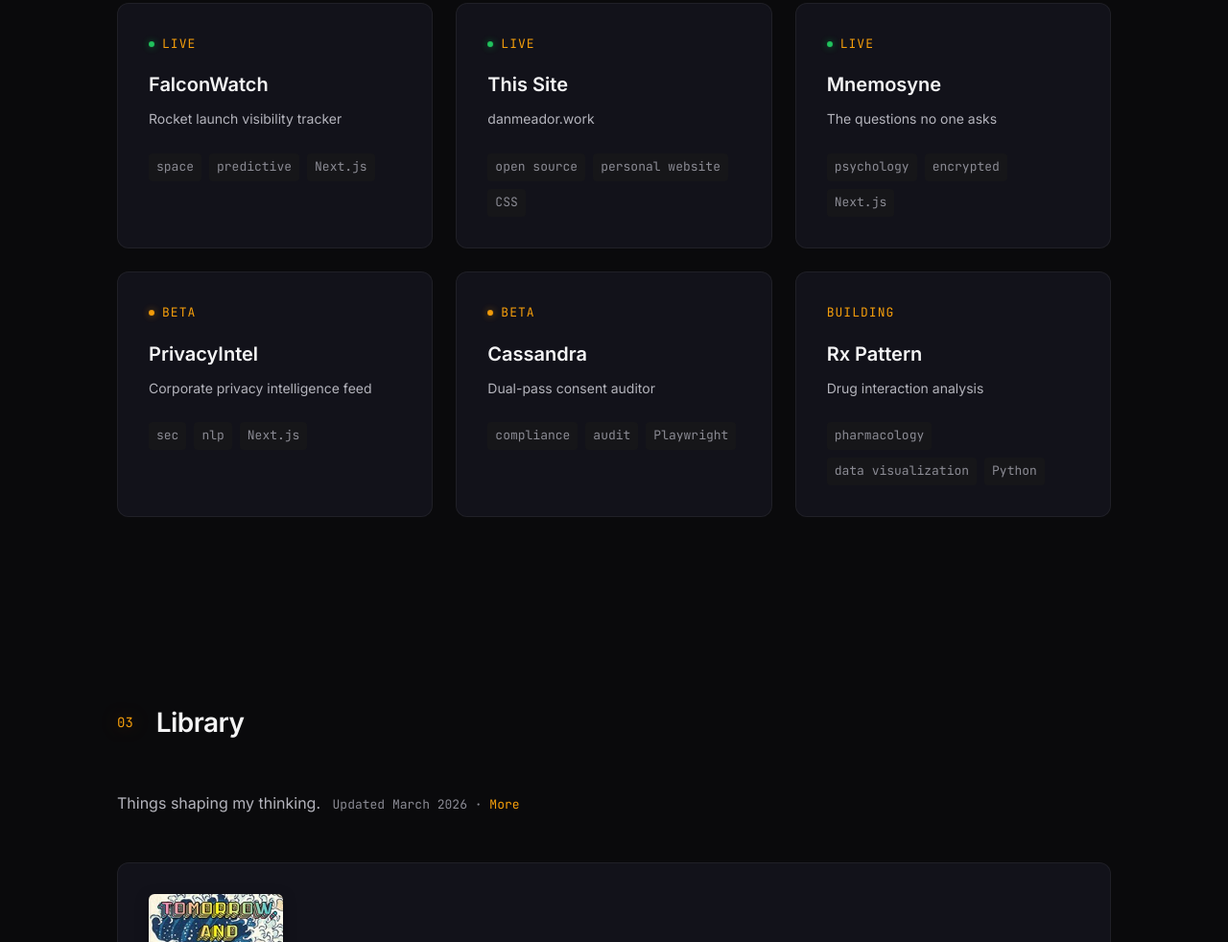
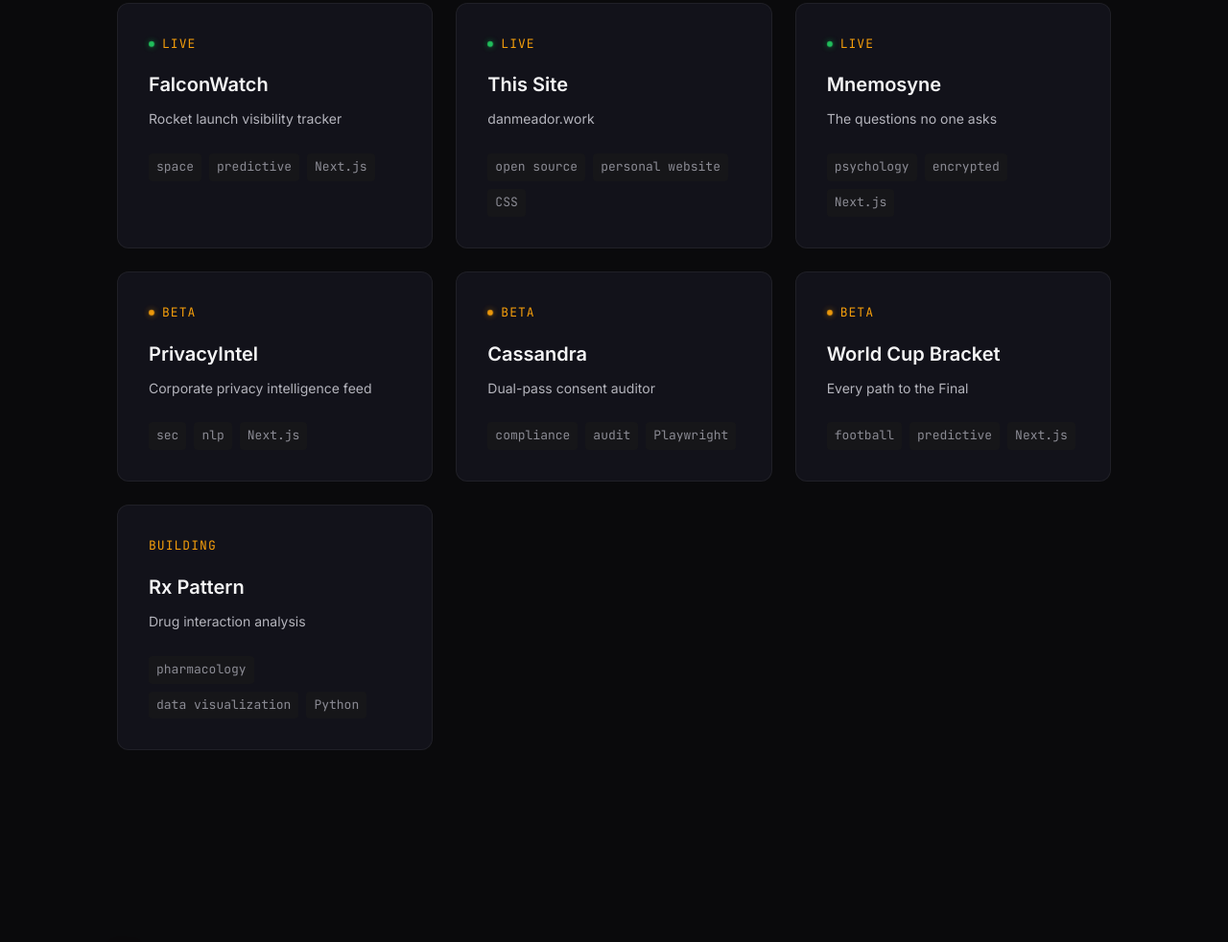
Before and after one commit to an6romeda/danmeadorwebsite, an Eleventy site: page index.html in a window 1280 px wide. Shown: the part 1551-2533 px from the top of the page at 96% size. Built offline with nearby package versions, Linux system fonts and the light colour scheme; Eleventy itself is replaced by a stand-in of ours; files that its build step writes are made by us from their sources.

Commit message:
Add World Cup Bracket card, remove private repo GitHub links
- Add World Cup Bracket side quest card (beta) with preview image
- Remove GitHub links from private repo cards: Mnemosyne, PrivacyIntel, Rx Pattern

```diff
--- a/index.html
+++ b/index.html
@@ -112,7 +112,7 @@
                     data-project="mnemosyne"
                     data-long-desc="A prompted journaling app built on the idea that most people never get asked the questions that matter. Surfaces the themes, turning points, and stories that shape who you are and how you see yourself."
                     data-site-url="https://www.thenemo.app/"
-                    data-github-url="https://github.com/an6romeda/mnemosyne"
+                    data-github-url=""
                     data-preview="images/mnemosyne-preview.png">
                     <div class="project-label project-label--live">Live</div>
                     <h3 class="project-title">Mnemosyne</h3>
@@ -128,7 +128,7 @@
                     data-project="privacyintel"
                     data-long-desc="SEC filings, breach disclosures, and privacy policy changes for Nasdaq 100 companies. Tracks policy diffs, maps breach history from HIBP, and surfaces disclosure patterns across quarterly filings."
                     data-site-url=""
-                    data-github-url="https://github.com/an6romeda/privacyintel.ndx"
+                    data-github-url=""
                     data-preview="images/privacyintel-preview.png">
                     <div class="project-label project-label--beta">Beta</div>
                     <h3 class="project-title">PrivacyIntel</h3>
@@ -155,12 +155,28 @@
                         <span>Playwright</span>
                     </div>
                 </article>
+                <!-- ── SIDE QUEST: WORLD CUP BRACKET ───────────────────────── -->
+                <article class="project-card"
+                    data-project="wc-bracket"
+                    data-long-desc="Maps every possible route to the 2026 World Cup Final for all 48 teams. See the most likely paths based on current rankings, or pick your own winners. Share your bracket via URL."
+                    data-site-url=""
+                    data-github-url=""
+                    data-preview="images/worldcup-preview.png">
+                    <div class="project-label project-label--beta">Beta</div>
+                    <h3 class="project-title">World Cup Bracket</h3>
+                    <p class="project-description">Every path to the Final</p>
+                    <div class="project-tags">
+                        <span>football</span>
+                        <span>predictive</span>
+                        <span>Next.js</span>
+                    </div>
+                </article>
                 <!-- ── SIDE QUEST: RX PATTERN ──────────────────────────────── -->
                 <article class="project-card"
                     data-project="rxpattern"
                     data-long-desc="A pattern recognition tool for medication history. Maps out what's actually happening: which receptors are being hit, what biochemical pathways are triggered, and how it all affects the cells. Built to make drug interactions easier to understand."
                     data-site-url=""
-                    data-github-url="https://github.com/an6romeda/rxpattern"
+                    data-github-url=""
                     data-preview="">
                     <div class="project-label project-label--building">Building</div>
                     <h3 class="project-title">Rx Pattern</h3>
```
Also changed, not shown: images/worldcup-preview.png (added).
